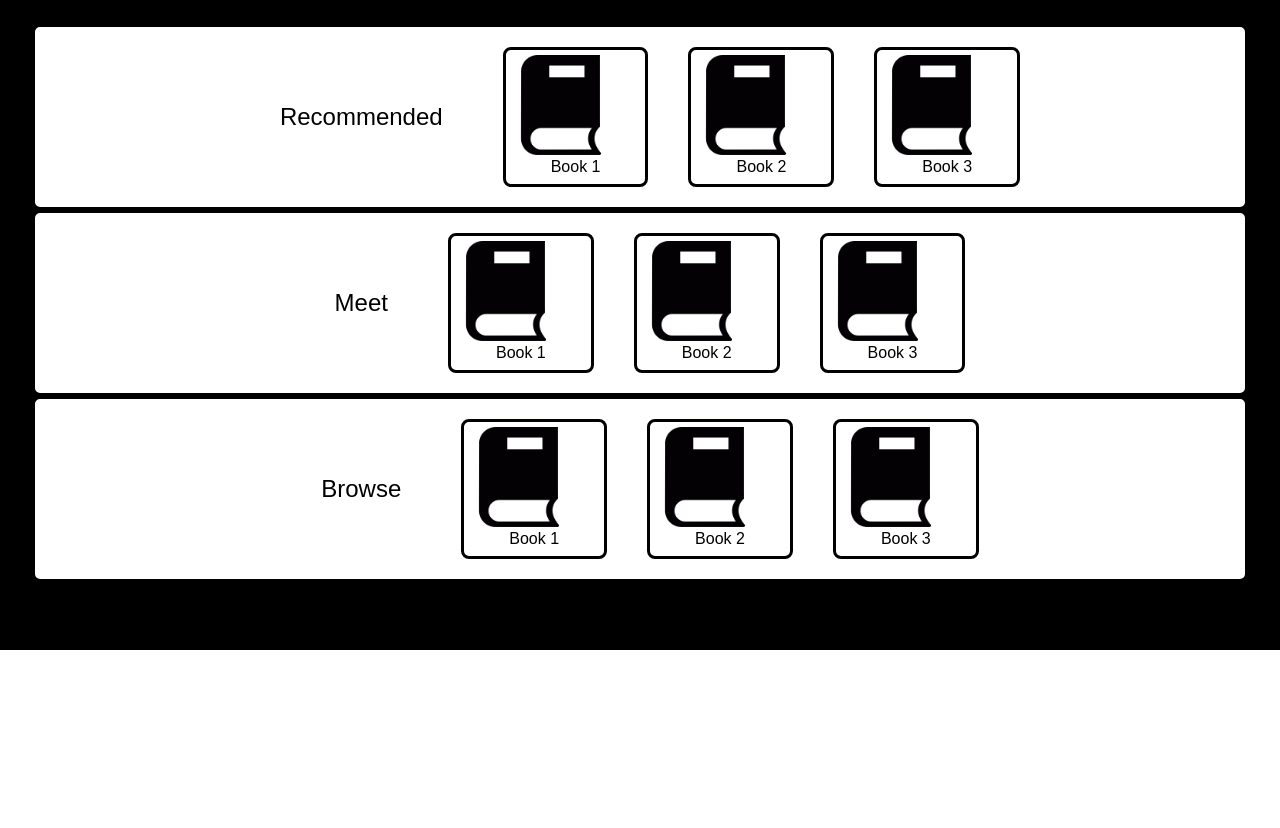
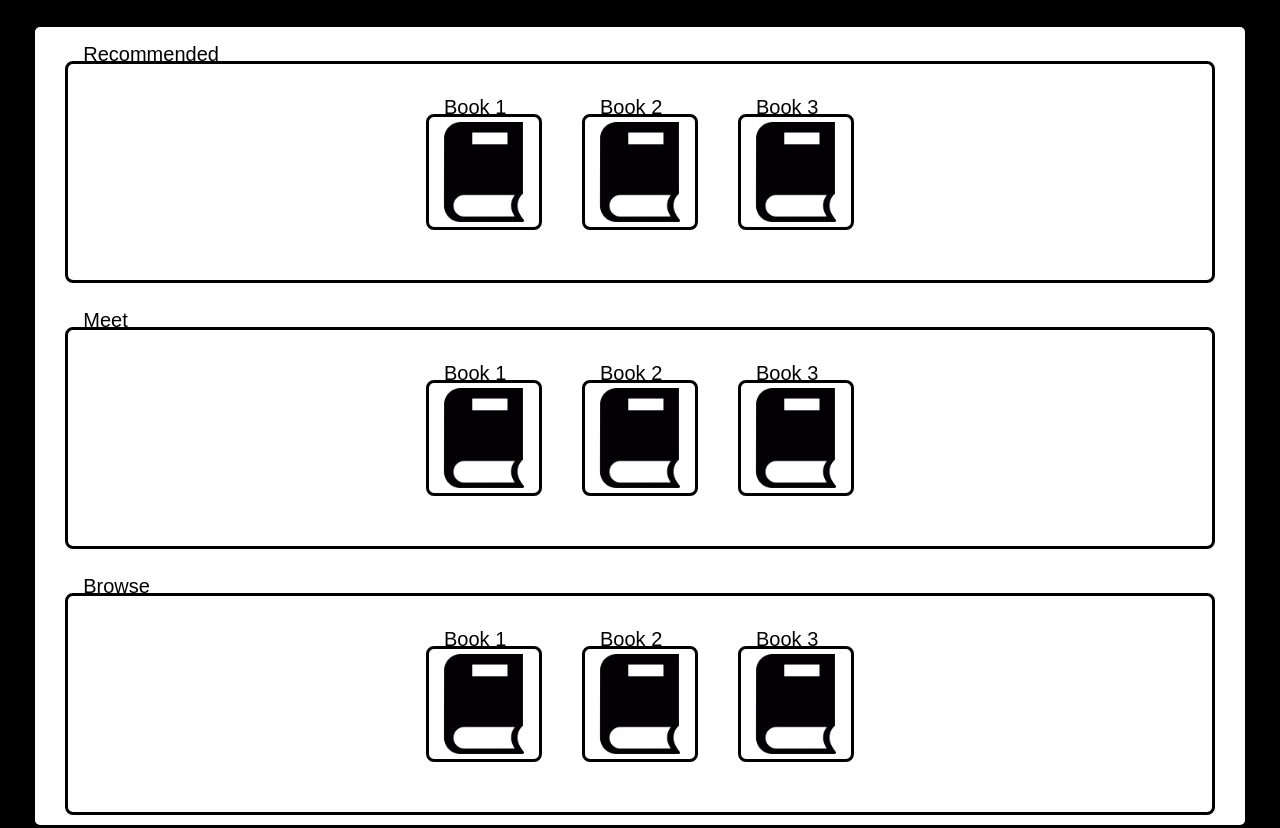
Before and after one commit to KaiKhademi/BookHive-root, a PHP site: page /hive.html in a window 1280 px wide. Shown: the part 150-978 px from the top of the page. Before the commit the page ends 800 px from the top, so only its background shows below. Run offline with PHP 8.4, Linux system fonts and the light colour scheme.

Commit message:
made some tuning

```diff
--- a/public/css/style.css
+++ b/public/css/style.css
@@ -20,6 +20,18 @@
     align-items: center;
     width: 100%;
     height:100px
+}
+
+.sign-in-bar {
+    background-color: #000;
+    color: #fff;
+    display: flex;
+    flex-direction: column;
+    justify-content: center;
+    align-items: center;
+    width: 100%;
+    height:100px;
+    margin: 50px;
 }
 
 nav {
@@ -61,7 +73,7 @@
 }
 
 .container {
-    min-width: 300px;
+    max-width: 400px;
     padding: 20px;
     border: 1px solid #000;
     border-radius: 8px;
@@ -95,6 +107,7 @@
 
 button {
     width: 100%;
+    height: auto;
     padding: 10px;
     margin-top: 20px;
     margin-bottom: 20px;
@@ -135,6 +148,7 @@
 }
 
 .hive-container {
+    position: relative;
     display: flex;
     flex-direction: row;
     justify-content: center;
@@ -156,7 +170,7 @@
 .dashboard .bio {
     display: flex;
     flex-direction: row;
-    width: 94%;
+    width: 95%;
     border:#000 solid;
     border-radius: 8px;
     margin: 10px;
@@ -169,6 +183,7 @@
     flex-direction: row;
     border:#000 solid;
     border-radius: 8px;
+    width: 95%;
 }
 
 .dashboard .book .achievments {
@@ -188,6 +203,7 @@
 }
 
 .item {
+    position: relative;
     width: auto;
     height: auto;
     border:#000 solid;
@@ -222,3 +238,12 @@
     border:#000 solid;
     border-radius: 8px;
 }
+
+.caption {
+    position: absolute;
+    top: -40px;
+    left: 0;
+    font-size: 20px;
+    background: none;
+    padding: 5px;
+}
--- a/public/hive.html
+++ b/public/hive.html
@@ -6,7 +6,6 @@
     <meta name="viewport" content="width=device-width, initial-scale=1.0">
     <title>BookHive</title>
   <link rel="stylesheet" href="css/starter.css">
-
   <link rel="stylesheet" href="css/style.css">
 </head>
 <body>
@@ -24,8 +23,10 @@
   </ul>
 </nav>
 <br>
+<div class="dashboard">
+  <br>
 <div class="hive-container">
-  <h2>Recommended</h2>
+  <h2 class="caption">Recommended</h2>
   <div class="item">
     <img src="images/book-logo.png" alt="book" class="icon">
     <span class="caption">Book 1</span>
@@ -39,8 +40,9 @@
     <span class="caption">Book 3</span>
   </div>
 </div>
+  <br>
 <div class="hive-container">
-  <h2>Meet</h2>
+  <h2 class="caption">Meet</h2>
   <div class="item">
     <img src="images/book-logo.png" alt="book" class="icon">
     <span class="caption">Book 1</span>
@@ -54,8 +56,9 @@
     <span class="caption">Book 3</span>
   </div>
 </div>
+  <br>
 <div class="hive-container">
-<h2>Browse</h2>
+<h2 class="caption">Browse</h2>
   <div class="item">
     <img src="images/book-logo.png" alt="book" class="icon">
     <span class="caption">Book 1</span>
@@ -69,5 +72,6 @@
     <span class="caption">Book 3</span>
   </div>
 </div>
+</div>
 </body>
 </html>
--- a/public/index.html
+++ b/public/index.html
@@ -9,12 +9,10 @@
     <link rel="stylesheet" href="css/style.css">
 </head>
 <body>
-    <!-- Header and Logo -->
-    <header>
+    <header class="sign-in-bar">
         <img class="icon" src="images/BookHive-Logo.png"/>
         <h1>BookHive</h1>
     </header>
-    <!-- Sign-in Form -->
     <div class="container">
         <form class="signin-form">
             <h2>Sign In</h2>
@@ -26,7 +24,7 @@
 
             <button type="submit">Sign In</button>
 
-            <p>Don't have an account? <a href="#">Sign up</a></p>
+            <p>Don't have an account? <a href="signup.html">Sign up</a></p>
         </form>
     </div>
 </body>
--- a/public/signup.html
+++ b/public/signup.html
@@ -8,12 +8,10 @@
     <link rel="stylesheet" href="css/style.css">
 </head>
 <body>
-    <!-- Header and Logo -->
-    <header>
+    <header class="sign-in-bar">
         <img class="icon" src="images/BookHive-Logo.png"/>
         <h1>BookHive</h1>
     </header>
-    <!-- Sign-up Form -->
     <div class="container">
         <form class="signin-form">
             <h2>Sign Up</h2>
@@ -31,7 +29,7 @@
 
             <button type="submit">Sign Up</button>
 
-            <p>Already have an account? <a href="#">Sign in</a></p>
+            <p>Already have an account? <a href="index.html">Sign in</a></p>
         </form>
     </div>
 </body>
```
